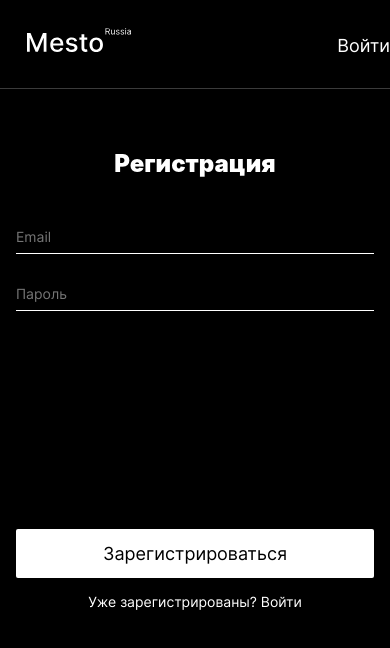
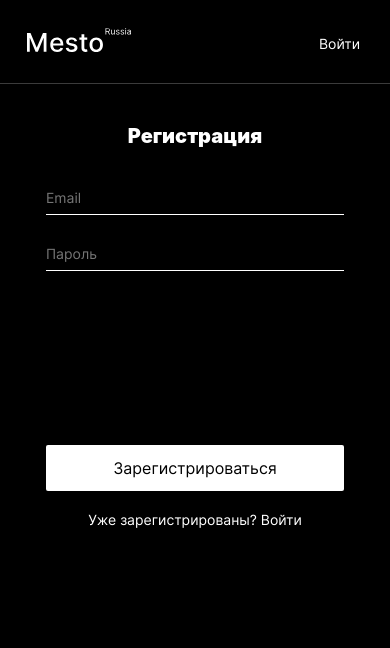
Before and after one commit to 0R8-9dzcl/react-mesto-api-full, a React (Create React App) app in the folder frontend/: page /sign-up in a window 390 px wide. Shown: the top 648 px of the page. Built offline with nearby package versions, Linux system fonts and the light colour scheme; a web font is replaced by a local one.

Commit message:
fix: Верстка под мобильные устройства

```diff
--- a/frontend/src/blocks/auth/__ask/auth__ask.css
+++ b/frontend/src/blocks/auth/__ask/auth__ask.css
@@ -12,3 +12,9 @@
 .auth__ask:hover {
     opacity: .6;
 }
+
+@media screen and (max-width: 940px) {
+    .auth__ask {
+        margin-top: 20px;
+    }
+}
--- a/frontend/src/blocks/auth/__container/auth__container.css
+++ b/frontend/src/blocks/auth/__container/auth__container.css
@@ -7,3 +7,9 @@
     align-content: center;
     flex-wrap: nowrap;
 }
+
+@media screen and (max-width: 940px) {
+    .auth__container {
+        margin: 40px auto;
+    }
+}
--- a/frontend/src/blocks/auth/__input/auth__input.css
+++ b/frontend/src/blocks/auth/__input/auth__input.css
@@ -13,7 +13,16 @@
     outline: none;
     background: #000
 }
-
 .auth__input:first-of-type {
 	margin-top: 51px;
 }
+
+@media screen and (max-width: 940px) {
+    .auth__input {
+        width: calc(100% - 60px);
+        margin: 3px auto 0;
+    }
+    .auth__input:first-of-type {
+        margin-top: 42px;
+    }
+}
--- a/frontend/src/blocks/auth/__submit/auth__submit.css
+++ b/frontend/src/blocks/auth/__submit/auth__submit.css
@@ -14,3 +14,13 @@
 .auth__submit:hover {
     opacity: .85;
 }
+
+@media screen and (max-width: 940px) {
+    .auth__submit {
+        height: 46px;
+		margin: 146px auto 0;
+        width: calc(100% - 60px);
+        font-size: 16px;
+        line-height: 19px;
+    }
+}
--- a/frontend/src/blocks/auth/__title/auth__title.css
+++ b/frontend/src/blocks/auth/__title/auth__title.css
@@ -6,3 +6,10 @@
     text-align: center;
     margin: 0;
 }
+
+@media screen and (max-width: 940px) {
+    .auth__title {
+        font-size: 20px;
+        line-height: 24px;
+    }
+}
--- a/frontend/src/blocks/header/__auth-button/header__auth-button.css
+++ b/frontend/src/blocks/header/__auth-button/header__auth-button.css
@@ -11,3 +11,13 @@
 .header__auth-button:hover {
 	opacity: .6;
 }
+
+@media screen and (max-width: 940px) {
+    .header__auth-button {
+		font-weight: 400;
+		font-size: 14px;
+		line-height: 17px;
+		text-align: right;
+		margin: 0 30px 0 0px;
+    }
+}
--- a/frontend/src/blocks/header/__auth-email/header__auth-email.css
+++ b/frontend/src/blocks/header/__auth-email/header__auth-email.css
@@ -5,3 +5,9 @@
     font-size: 18px;
     line-height: 22px;
 }
+
+@media screen and (max-width: 940px) {
+    .header__auth-email {
+        display: none;
+    }
+}
--- /dev/null
+++ b/frontend/src/blocks/header/__auth-set/header__auth-set.css
@@ -0,0 +1,4 @@
+.header__auth-set {
+	background-image: url('../../../images/header-auth-set.svg');
+	opacity: 0;
+}
--- a/frontend/src/blocks/popup/__auth-img/popup__auth-img.css
+++ b/frontend/src/blocks/popup/__auth-img/popup__auth-img.css
@@ -1,6 +1,13 @@
 .popup__auth-img {
+    margin: 60px auto 32px;
 	border-style: none;
     height: 120px;
     width: 120px;
     object-fit: cover;
 }
+
+@media screen and (max-width: 940px) {
+    .popup__auth-img {
+        margin: 50px auto 40px;
+    }
+}
--- a/frontend/src/blocks/popup/__auth-result/popup__auth-result.css
+++ b/frontend/src/blocks/popup/__auth-result/popup__auth-result.css
@@ -2,5 +2,4 @@
 	display: flex;
     flex-direction: column;
     align-items: center;
-    padding: 60px 36px;
 }
--- a/frontend/src/blocks/popup/__auth-title/popup__auth-title.css
+++ b/frontend/src/blocks/popup/__auth-title/popup__auth-title.css
@@ -5,5 +5,13 @@
     line-height: 29px;
     text-align: center;
     color: #000000;
-    margin: 32px 0 0;
+    margin: 0px 36px 60px;
 }
+
+@media screen and (max-width: 940px) {
+    .popup__auth-title {
+        font-size: 20px;
+        line-height: 24px;
+        margin: 0px 0 50px;
+    }
+}
--- a/frontend/src/blocks/popup/__close-button/_auth/popup__close-button_type_auth.css
+++ b/frontend/src/blocks/popup/__close-button/_auth/popup__close-button_type_auth.css
@@ -2,3 +2,9 @@
 	top: -44px;
     right: -44px;
 }
+
+@media screen and (max-width: 940px) {
+	.popup__close-button_type_auth {
+		right: -7px;
+	}
+}
```
